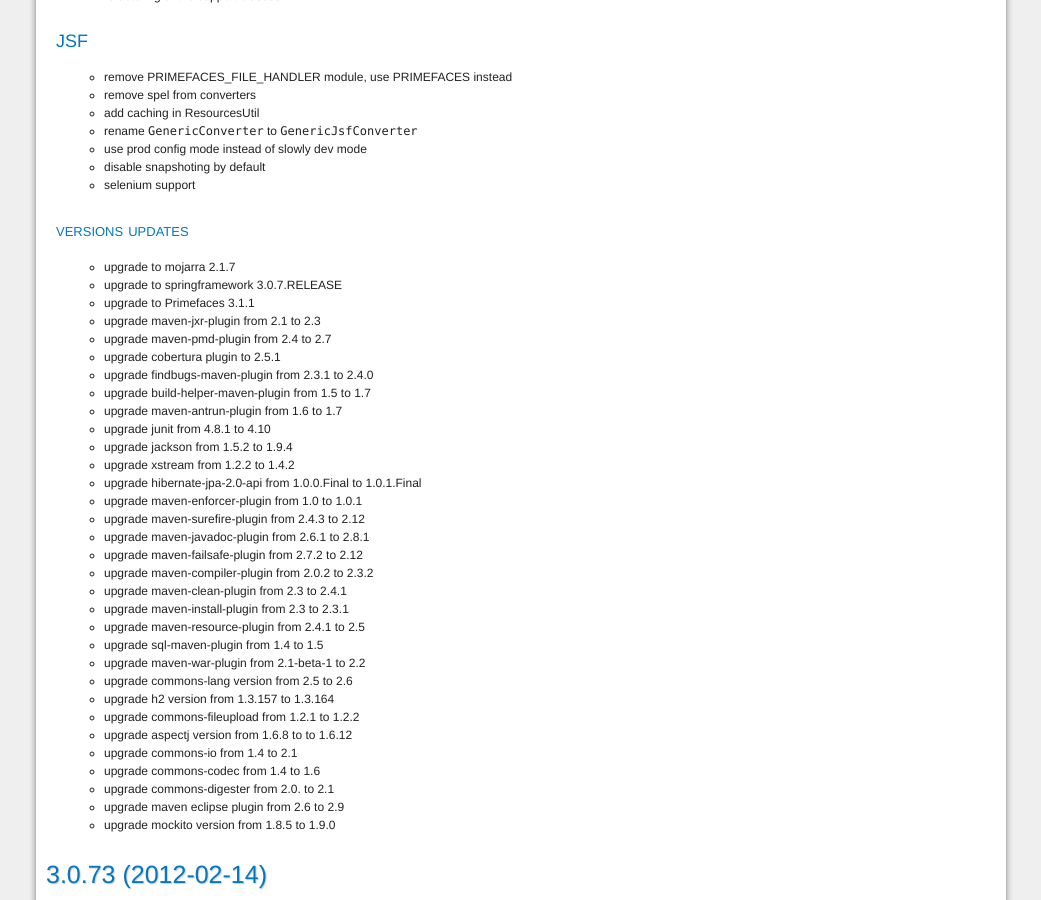
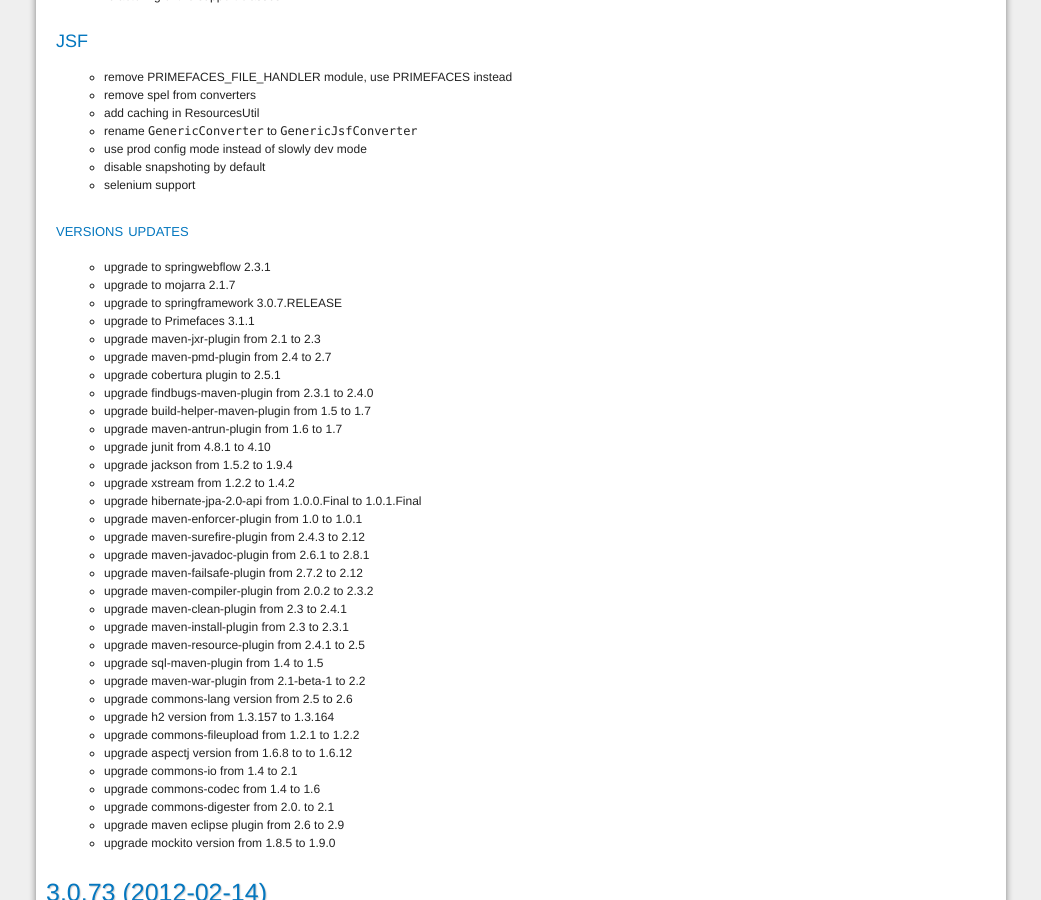
Before and after one commit to springfuse/springfuse.github.com, a Jekyll site: the page built from change-log.md, in a window 1280 px wide and 900 px high, scrolled down 359 px. Shown: the whole window, without its empty margins (119-1160 px from the left). Built offline with Jekyll 4.4.1, drawn with Linux system fonts in a browser that asks for light colours; Markdown is read by kramdown in place of the engine named in the settings; comment, search, counter and statistics services are not loaded.

Commit message:
upgrade to springwebflow 2.3.1

```diff
--- a/change-log.md
+++ b/change-log.md
@@ -24,6 +24,7 @@ title: Springfuse change log
 * selenium support
 
 ## versions updates
+* upgrade to springwebflow 2.3.1
 * upgrade to mojarra 2.1.7
 * upgrade to springframework 3.0.7.RELEASE
 * upgrade to Primefaces 3.1.1
```
